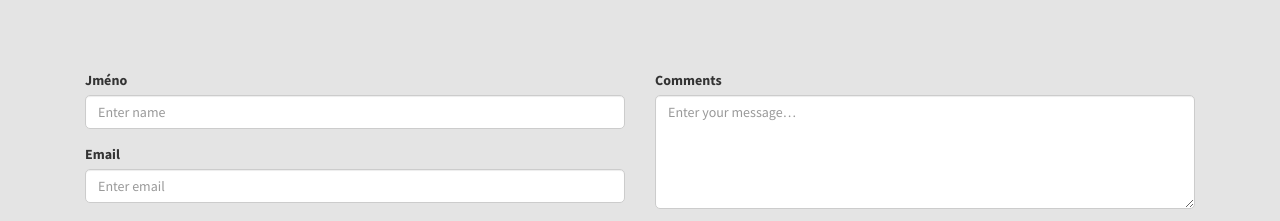
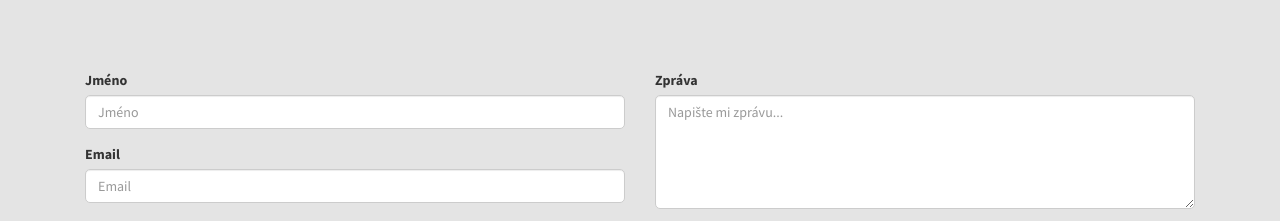
Before and after one commit to tommasnik/tommasnik.github.io, a plain HTML site: page index.html in a window 1280 px wide. Shown: the part 2954-3175 px from the top of the page. Drawn offline with Linux system fonts and the light colour scheme.

Commit message:
preklad kontakt formu

```diff
--- a/index.html
+++ b/index.html
@@ -595,17 +595,17 @@
                     <div class="col-sm-6">
                         <div class="form-group">
                             <label for="name">Jméno</label>
-                            <input type="text" class="form-control" name="name" id="name" placeholder="Enter name" title="Please enter your name (at least 2 characters)">
+                            <input type="text" class="form-control" name="name" id="name" placeholder="Jméno" title="Prosím zadejte jméno.">
                         </div>
                         <div class="form-group">
                             <label for="email">Email</label>
-                            <input type="email" class="form-control" name="email" id="email" placeholder="Enter email" title="Please enter a valid email address">
+                            <input type="email" class="form-control" name="email" id="email" placeholder="Email" title="Prosím zadejte email.">
                         </div>
                     </div>
                     <div class="col-sm-6">
                         <div class="form-group">
-                            <label for="comments">Comments</label>
-                            <textarea name="comment" class="form-control" id="comments" cols="3" rows="5" placeholder="Enter your message…" title="Please enter your message (at least 10 characters)"></textarea>
+                            <label for="comments">Zpráva</label>
+                            <textarea name="comment" class="form-control" id="comments" cols="3" rows="5" placeholder="Napište mi zprávu..." title="Napište mi zprávu, prosím."></textarea>
                         </div>
                         <button name="submit" type="submit" class="btn btn-lg btn-primary" id="submit">Odeslat</button>
                         <div class="result"></div>
```
